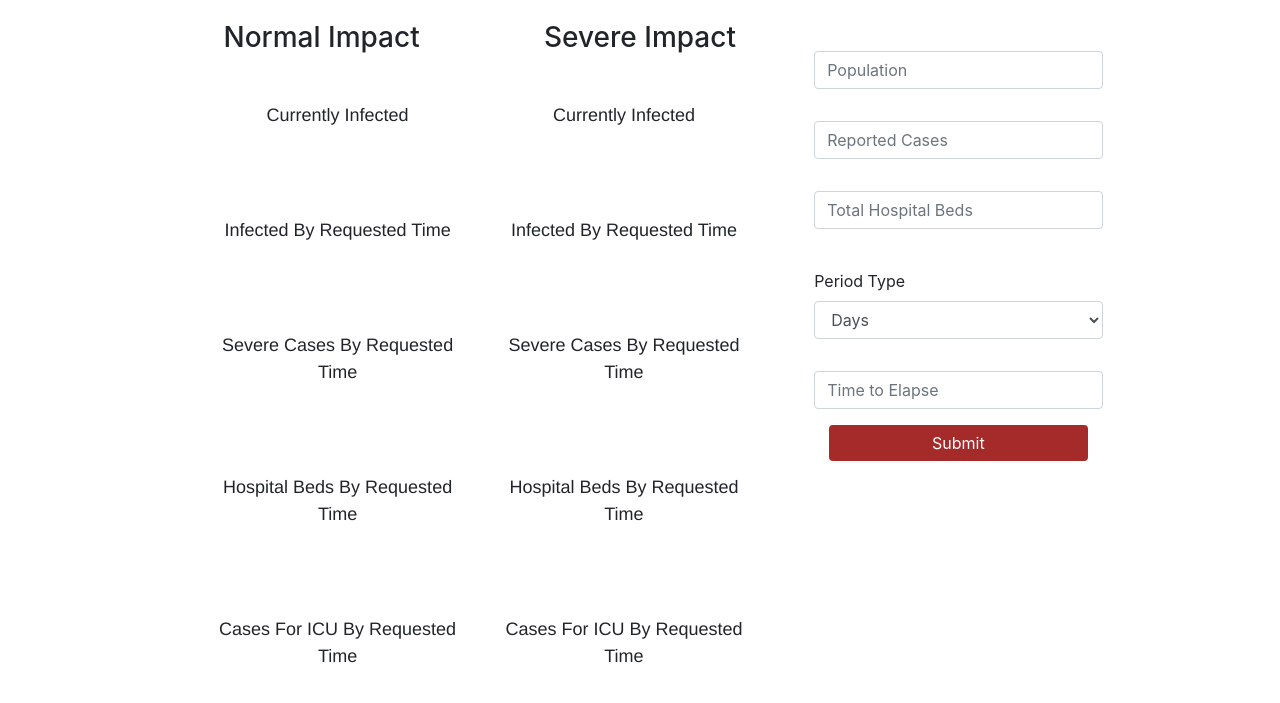
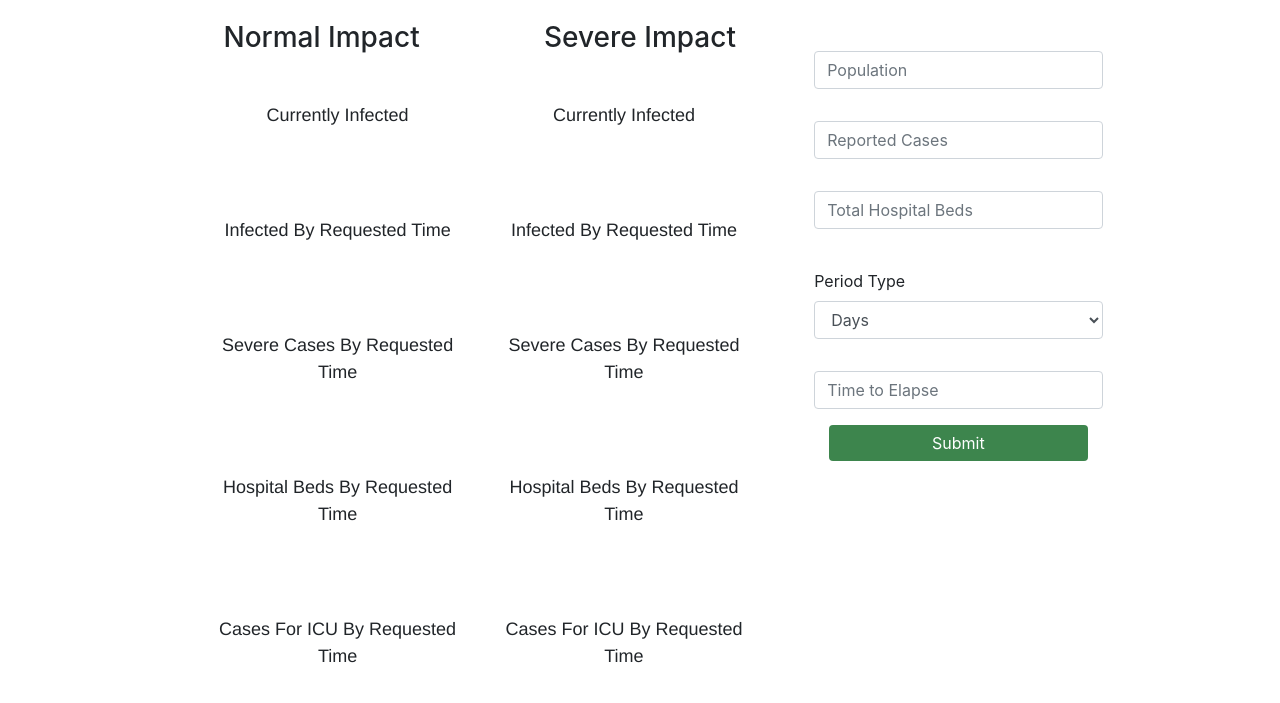
Before and after one commit to mubarakshow/covid-19-estimator-gatsby, a Gatsby site: page / in a window 1280 px wide. In both pictures the pointer is over the button "Submit". Shown: the part 97-800 px from the top of the page. Built offline with nearby package versions, Linux system fonts and the light colour scheme; Gatsby itself is replaced by a stand-in of ours.

Commit message:
improved accessibility

```diff
--- a/src/styles/index.css
+++ b/src/styles/index.css
@@ -15,6 +15,6 @@
   width: 100%;
 }
 .button:hover {
-  background-color: brown;
+  background-color: #3d854d;
   color: white;
 }
```
